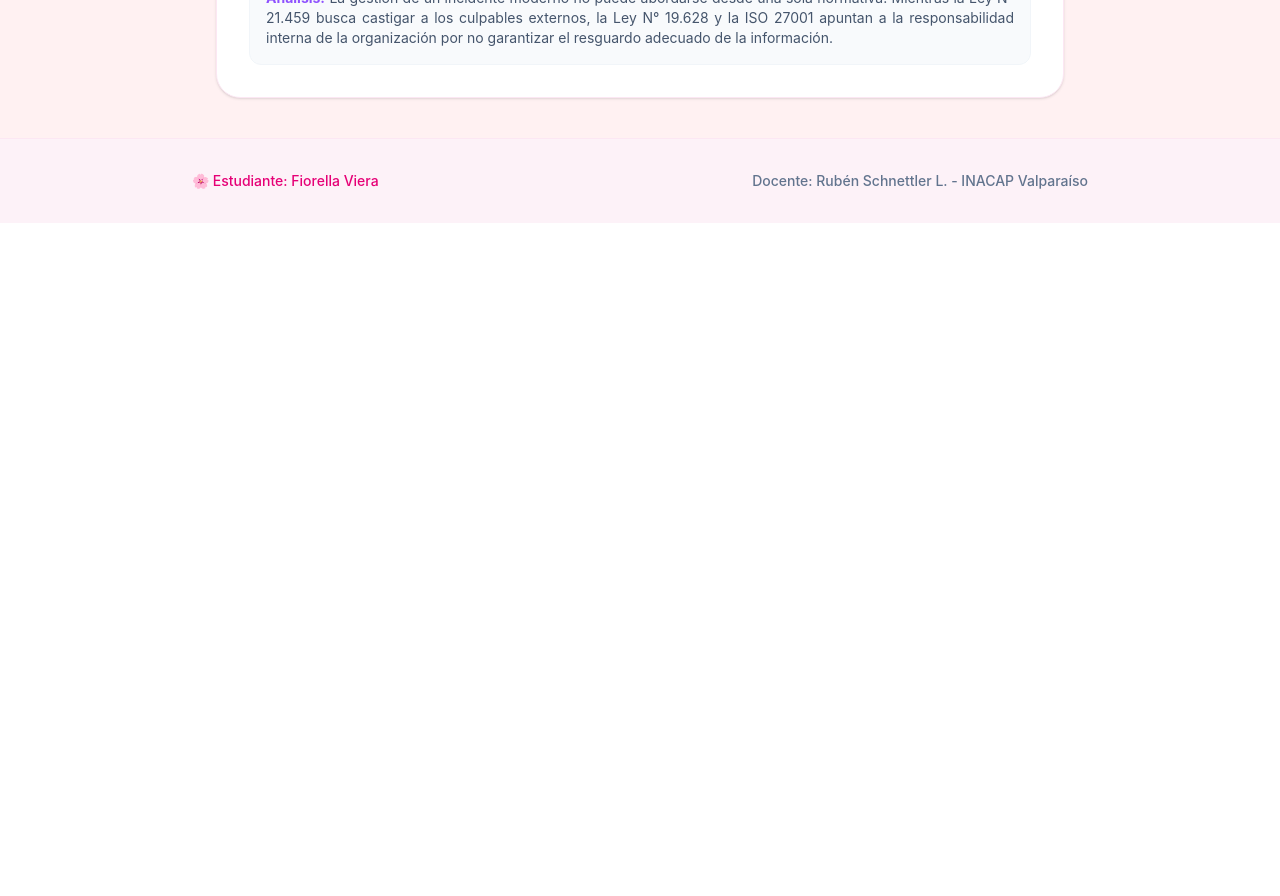
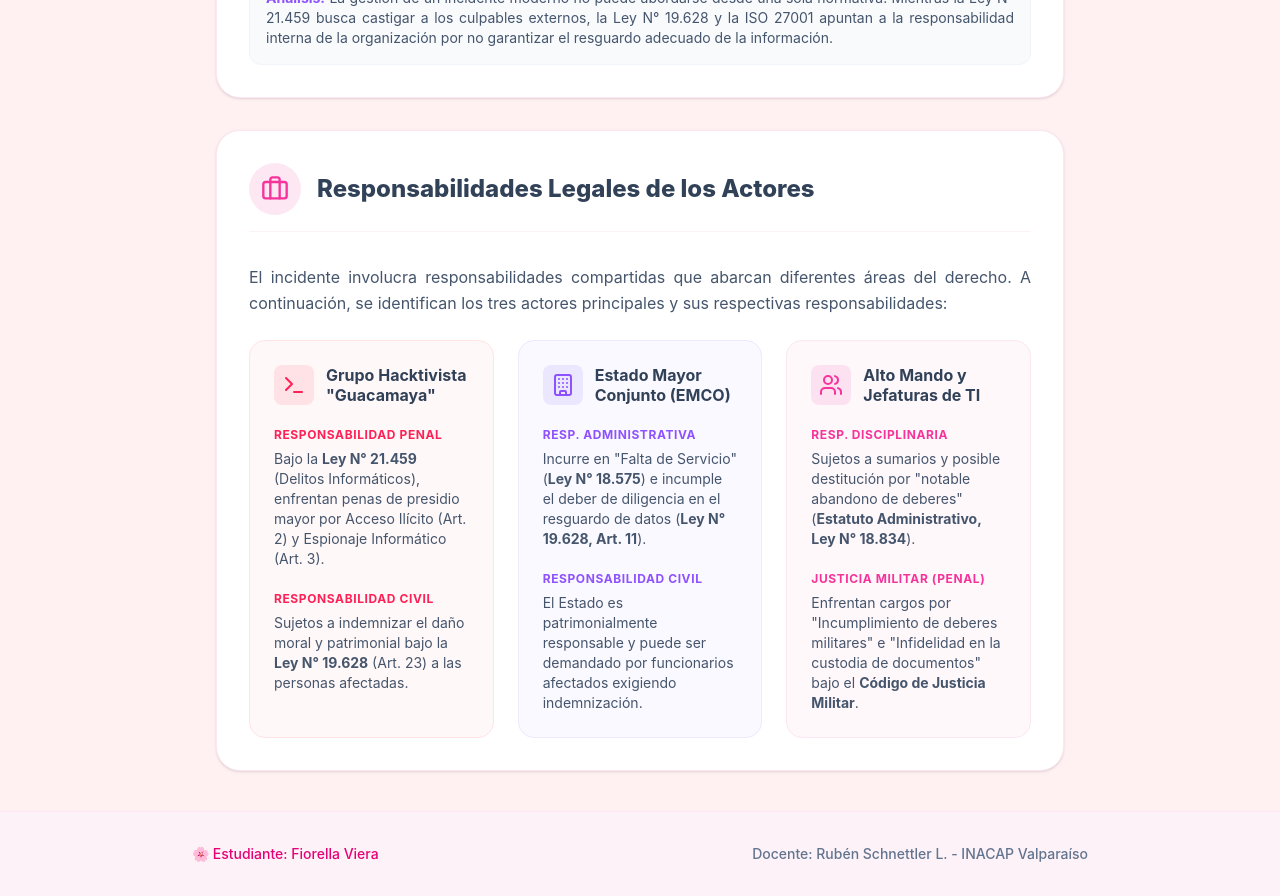
Before and after one commit to fiorellaviera/informe_viefio, a React (Vite) app: page / in a window 1280 px wide. Shown: the part 3580-4476 px from the top of the page. Before the commit the page ends 3803 px from the top, so only its background shows below. Built offline with nearby package versions, Linux system fonts and the light colour scheme.

Commit message:
Agrega componente Responsabilidades con diseño de tarjetas

```diff
--- a/src/App.jsx
+++ b/src/App.jsx
@@ -3,6 +3,7 @@ import Resumen from './components/Resumen'
 import Marco from './components/Marco'
 import Delitos from './components/Delitos'
 import Comparacion from './components/Comparacion'
+import Responsabilidades from './components/Responsabilidades'
 
 function App() {
   return (
@@ -45,6 +46,7 @@ function App() {
         <Marco />
         <Delitos />
         <Comparacion />
+        <Responsabilidades />
 
 
       </main>
--- /dev/null
+++ b/src/components/Responsabilidades.jsx
@@ -0,0 +1,87 @@
+import { Briefcase, Terminal, Building, Users } from 'lucide-react'
+
+function Responsabilidades() {
+  return (
+    <div className="bg-white rounded-3xl shadow-sm border border-pink-100 p-8">
+      {/* Encabezado */}
+      <div className="flex items-center gap-4 mb-8 pb-4 border-b border-pink-50">
+        <div className="p-3 bg-pink-100 rounded-full text-pink-500">
+          <Briefcase size={28} />
+        </div>
+        <h2 className="text-2xl font-extrabold text-slate-700">
+          Responsabilidades Legales de los Actores
+        </h2>
+      </div>
+
+      <p className="text-slate-600 mb-6 leading-relaxed text-justify">
+        El incidente involucra responsabilidades compartidas que abarcan diferentes áreas del derecho. A continuación, se identifican los tres actores principales y sus respectivas responsabilidades:
+      </p>
+
+      <div className="grid grid-cols-1 md:grid-cols-3 gap-6">
+
+        {/* Actor 1: Guacamaya */}
+        <div className="bg-rose-50/50 rounded-2xl p-6 border border-rose-100 flex flex-col h-full hover:shadow-md transition-shadow">
+          <div className="flex items-center gap-3 mb-4">
+            <div className="p-2 bg-rose-200/50 rounded-lg text-rose-500">
+              <Terminal size={24} />
+            </div>
+            <h3 className="font-bold text-slate-700 leading-tight">Grupo Hacktivista "Guacamaya"</h3>
+          </div>
+          <div className="space-y-4 flex-1">
+            <div>
+              <span className="text-xs font-bold text-rose-500 uppercase tracking-wider">Responsabilidad Penal</span>
+              <p className="text-sm text-slate-600 mt-1">Bajo la <strong>Ley N° 21.459</strong> (Delitos Informáticos), enfrentan penas de presidio mayor por Acceso Ilícito (Art. 2) y Espionaje Informático (Art. 3).</p>
+            </div>
+            <div>
+              <span className="text-xs font-bold text-rose-500 uppercase tracking-wider">Responsabilidad Civil</span>
+              <p className="text-sm text-slate-600 mt-1">Sujetos a indemnizar el daño moral y patrimonial bajo la <strong>Ley N° 19.628</strong> (Art. 23) a las personas afectadas.</p>
+            </div>
+          </div>
+        </div>
+
+        {/* Actor 2: EMCO */}
+        <div className="bg-violet-50/50 rounded-2xl p-6 border border-violet-100 flex flex-col h-full hover:shadow-md transition-shadow">
+          <div className="flex items-center gap-3 mb-4">
+            <div className="p-2 bg-violet-200/50 rounded-lg text-violet-500">
+              <Building size={24} />
+            </div>
+            <h3 className="font-bold text-slate-700 leading-tight">Estado Mayor Conjunto (EMCO)</h3>
+          </div>
+          <div className="space-y-4 flex-1">
+            <div>
+              <span className="text-xs font-bold text-violet-500 uppercase tracking-wider">Resp. Administrativa</span>
+              <p className="text-sm text-slate-600 mt-1">Incurre en "Falta de Servicio" (<strong>Ley N° 18.575</strong>) e incumple el deber de diligencia en el resguardo de datos (<strong>Ley N° 19.628, Art. 11</strong>).</p>
+            </div>
+            <div>
+              <span className="text-xs font-bold text-violet-500 uppercase tracking-wider">Responsabilidad Civil</span>
+              <p className="text-sm text-slate-600 mt-1">El Estado es patrimonialmente responsable y puede ser demandado por funcionarios afectados exigiendo indemnización.</p>
+            </div>
+          </div>
+        </div>
+
+        {/* Actor 3: Alto Mando */}
+        <div className="bg-pink-50/50 rounded-2xl p-6 border border-pink-100 flex flex-col h-full hover:shadow-md transition-shadow">
+          <div className="flex items-center gap-3 mb-4">
+            <div className="p-2 bg-pink-200/50 rounded-lg text-pink-500">
+              <Users size={24} />
+            </div>
+            <h3 className="font-bold text-slate-700 leading-tight">Alto Mando y Jefaturas de TI</h3>
+          </div>
+          <div className="space-y-4 flex-1">
+            <div>
+              <span className="text-xs font-bold text-pink-500 uppercase tracking-wider">Resp. Disciplinaria</span>
+              <p className="text-sm text-slate-600 mt-1">Sujetos a sumarios y posible destitución por "notable abandono de deberes" (<strong>Estatuto Administrativo, Ley N° 18.834</strong>).</p>
+            </div>
+            <div>
+              <span className="text-xs font-bold text-pink-500 uppercase tracking-wider">Justicia Militar (Penal)</span>
+              <p className="text-sm text-slate-600 mt-1">Enfrentan cargos por "Incumplimiento de deberes militares" e "Infidelidad en la custodia de documentos" bajo el <strong>Código de Justicia Militar</strong>.</p>
+            </div>
+          </div>
+        </div>
+
+      </div>
+    </div>
+  )
+}
+
+export default Responsabilidades
```
